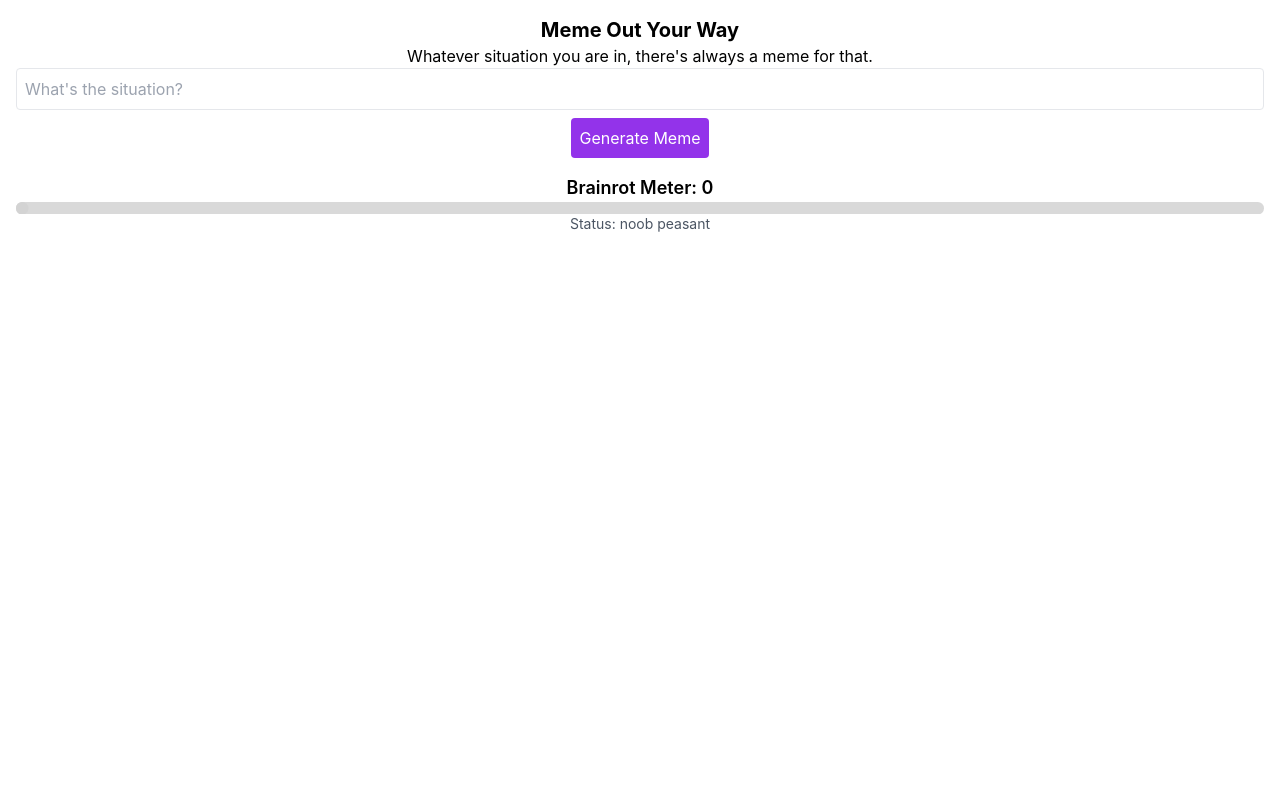
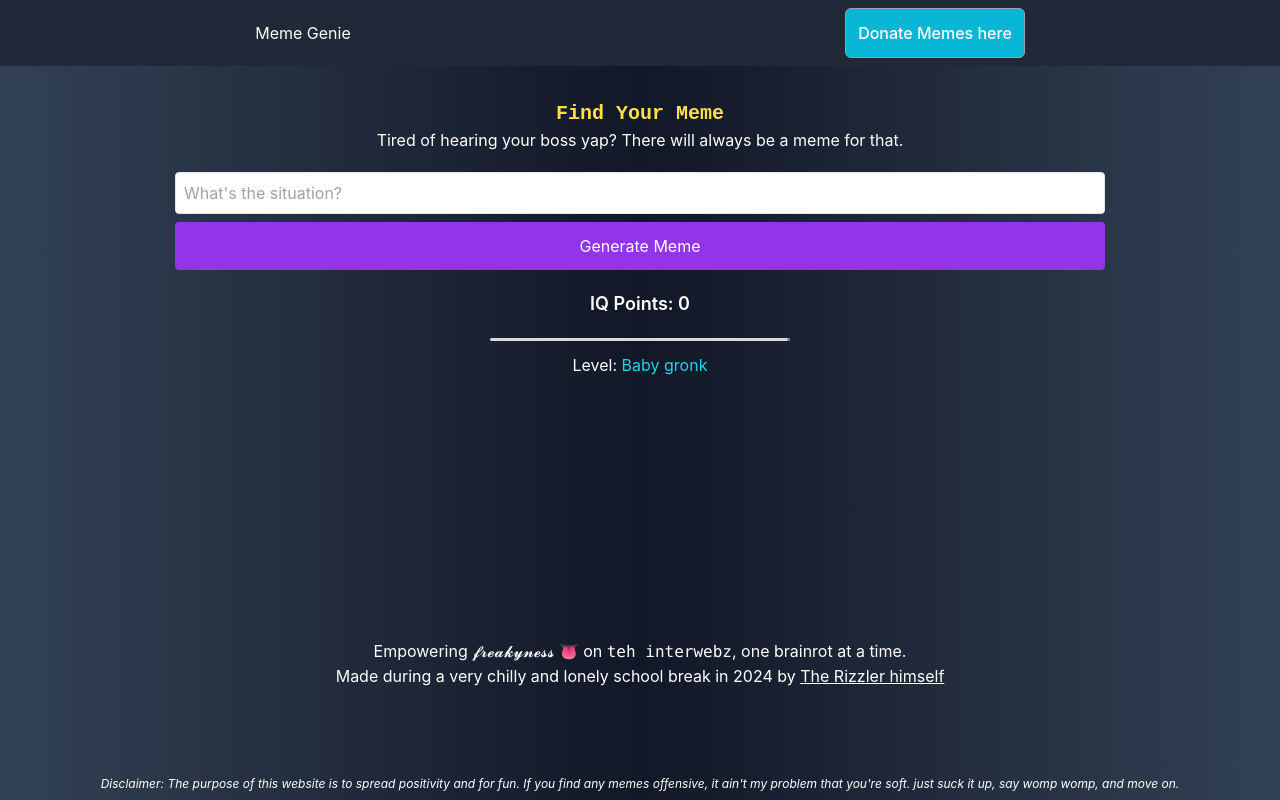
Before and after one commit to AimanFariz/stonks-frontend, a React (Create React App) app: page / in a window 1280 px wide. Built offline with nearby package versions, Linux system fonts and the light colour scheme.

Commit message:
Made it prettier and more functional. check log for more info i ain't got space to tell errything in a commit message duhh

```diff
--- a/package.json
+++ b/package.json
@@ -6,10 +6,12 @@
     "@testing-library/jest-dom": "^5.17.0",
     "@testing-library/react": "^13.4.0",
     "@testing-library/user-event": "^13.5.0",
+    "html-to-image": "^1.11.11",
     "rc-progress": "^4.0.0",
     "react": "^18.3.1",
     "react-dom": "^18.3.1",
     "react-scripts": "5.0.1",
+    "react-simple-typewriter": "^5.0.1",
     "web-vitals": "^2.1.4"
   },
   "scripts": {
--- a/src/App.css
+++ b/src/App.css
@@ -1,5 +1,6 @@
 .App {
   text-align: center;
+  background-color: #334155;
 }
 
 .App-logo {
--- a/src/App.js
+++ b/src/App.js
@@ -1,9 +1,11 @@
 import './App.css';
 import AutoMemeGenerator from './components/AutoMemeGenerator';
+import NavBar from './components/NavBar';
 
 function App() {
   return (
     <div className="App">
+      <NavBar/>
       <AutoMemeGenerator/>
     </div>
   );
--- a/src/components/AutoMemeGenerator.js
+++ b/src/components/AutoMemeGenerator.js
@@ -1,152 +1,193 @@
-import React, { useState } from "react";
-import { Line} from 'rc-progress';
-
-
+import React, { useState, useRef } from "react";
+import {Typewriter} from "react-simple-typewriter"
+import {Line } from "rc-progress";
+import { toPng } from 'html-to-image';
 const AutoMemeGenerator = () => {
   const [input, setInput] = useState("");
   const [memeCount, setMemeCount] = useState(0);
   const [generatedMeme, setGeneratedMeme] = useState(null);
+  const [loading, setLoading] = useState(false); // Loading state
 
-  // Fetch memes from Google Drive with the keyword in the name
+  const memeRef = useRef(null);
+
+  const handleExport = () => {
+    if (memeRef.current) {
+      toPng(memeRef.current)
+        .then((dataUrl) => {
+          const link = document.createElement('a');
+          link.download = 'meme.png';
+          link.href = dataUrl;
+          link.click();
+        })
+        .catch((error) => console.error('Error exporting meme:', error));
+    }
+  };
+
   const fetchMemesFromDrive = async (keywords) => {
-    const folderId = "1y6vnmGJirAOOlyv_2b3rgy-5nW95DPT4"; // Replace with your folder ID
-    const apiKey = "AIzaSyDdy9EebzUeZYBt6ERb_m_3vo0d9bFqHPs"; // Replace with your API key
+    const folderId = "1y6vnmGJirAOOlyv_2b3rgy-5nW95DPT4" || "1HA9w4OwQvbPb_-RgcfNRwp0WbpzbSah0";
+    const apiKey = "AIzaSyDdy9EebzUeZYBt6ERb_m_3vo0d9bFqHPs";
+    let allFiles = [];
+    setLoading(true); // Start loading
 
-    let allFiles = [];
-
-    // For each word in the keywords array, search Google Drive for matching files
     for (let keyword of keywords) {
       const url = `https://www.googleapis.com/drive/v3/files?q='${folderId}'+in+parents+and+name+contains+'${keyword}'&key=${apiKey}&fields=files(id,name,mimeType)`;
+
       const response = await fetch(url);
       const data = await response.json();
 
-      // Filter out non-image files
-      const imageFiles = data.files.filter(file => file.mimeType.startsWith("image/"));
+      const imageFiles = data.files.filter((file) => file.mimeType.startsWith("image/"));
       allFiles = [...allFiles, ...imageFiles];
     }
 
     if (allFiles.length > 0) {
-      // Randomly select a meme from the collected files
       const randomImage = allFiles[Math.floor(Math.random() * allFiles.length)];
-      // Use the file ID to construct the direct URL
-      // const imageUrl = `http://localhost:4000/proxy-image?id=${randomImage.id}`;
-    //   const imageUrl = `https://stonks-backend-sandy.vercel.app/api/proxy-image?id=${randomImage.id}`;
       const imageUrl = `https://stonks-backend-sandy.vercel.app/api/proxy-image?id=${randomImage.id}&t=${new Date().getTime()}`;
+      const caption = `When "${keywords.join(", ")}" happens...`;
 
-      console.log(imageUrl)
-      const caption = `When "${keywords.join(', ')}" happens...`;
-
-      // Set meme from Google Drive
       setGeneratedMeme({
         url: imageUrl,
         text: caption,
-        source: "drive", // Indicate source is from Google Drive
+        source: "drive",
       });
     } else {
       console.log("No matching image found.");
     }
-    setInput("")
+
+    setLoading(false); // End loading
+    setInput("");
   };
 
-  // Fetch memes from the external API (e.g., Imgflip)
-  // const fetchMemeFromAPI = async (keywords) => {
-  //   const response = await fetch("https://api.imgflip.com/get_memes");
-  //   const data = await response.json();
-
-  //   // Filter memes based on keyword in the name
-  //   const filteredMemes = data.data.memes.filter(meme =>
-  //     keywords.some(keyword => meme.name.toLowerCase().includes(keyword.toLowerCase()))
-  //   );
-
-  //   if (filteredMemes.length > 0) {
-  //     const template = filteredMemes[Math.floor(Math.random() * filteredMemes.length)];
-  //     const caption = `When "${keywords.join(', ')}" happens...`;
-
-  //     // Set meme from API
-  //     setGeneratedMeme({
-  //       url: template.url,
-  //       text: caption,
-  //       source: "api", // Indicate source is from Imgflip API
-  //     });
-  //   } else {
-  //     console.log("No matching memes found.");
-  //   }
-  // };
-
-  // Combined function to fetch meme (either from Google Drive or API)
   const fetchMeme = async () => {
-    const inputWords = input.trim().split(/\s+/); // Split input into words based on whitespace
+    const inputWords = input.trim().split(/\s+/);
     if (inputWords.length === 0) {
       alert("Please enter a valid keyword");
       return;
+    } else {
+      alert(`${memeCount - 1} iq points`);
     }
 
-    // Call both functions with the list of keywords (words from the input)
-    // if (Math.random() > 0.5) { // Randomly decide which source to fetch from
-    //   fetchMemeFromAPI(inputWords);
-    // } else {
-    //   fetchMemesFromDrive(inputWords);
-    // }
-    fetchMemesFromDrive(inputWords)
-    setMemeCount(memeCount + 1); // Always increase the meter regardless of the input
+    fetchMemesFromDrive(inputWords);
+    setMemeCount(memeCount - 1);
   };
 
   const getBrainrotLabel = (count) => {
     switch (true) {
-      case count <= 5:
-        return "noob peasant";
-      case count <= 10:
-        return "Bussin' content. u GYATT to make more!";
-      case count <= 15:
-        return "Blud thinks he's Carti";
-      case count <= 20:
-        return "Chat is this real? Bro is COOKED";
-      case count <= 25:
+      case count >= -5:
+        return "Baby gronk";
+      case count >= -10:
+        return "I ain't tryna glaze, but ur COOKING";
+      case count >= -15:
+        return "Bro thinks he's Carti";
+      case count >= -20:
+        return "Certified Yapper";
+      case count >= -25:
         return "If u produced this much, just put the fries in the bag lil bro 😭";
-      case count <= 30:
-        return "Memes are Life";
-      case count <= 35:
-        return "Meme Fiend";
-      case count <= 40:
-        return "The Memerati";
-      case count <= 450:
-        return "Skibidi memer";
+      case count >= -50:
+        return "Sigma Grindset";
       default:
-        return "The Rizzler type shi";
+        return "Sigma Grindset";
     }
   };
 
+
   return (
-    <div className="p-4">
-      <h1 className="text-xl font-bold ">Meme Out Your Way</h1>
-      <p>Whatever situation you are in, there's always a meme for that.</p>
+    <div className="px-5 pt-20 overflow-auto h-screen flex-grow bg-gradient-to-r from-slate-700 via-gray-900 to-slate-700 text-white flex flex-col">
+
+      <div className="py-5">
+      <h1 className="text-xl font-bold text-yellow-300" style={{fontFamily:"monospace"}}>Find Your Meme</h1>
+      <span className="text-white">
+      <Typewriter
+         words = {[
+          "Crashing out over your classes? ",
+          "Tired of hearing your boss yap? ",
+          "Mind went blank while flirting? ",
+          "Need a meme break in between shifts? ",
+          "Can't handle that group project anymore? ",
+          "Your sports team loses (again)? ",
+          "Have trouble sleeping? ",
+          "Just got roasted by your friend again? ",
+          "Trying to adult but everything’s a mess? ",
+          "Just got dumped by the love of your life? "
+        ]}
+        loop={false}
+        // cursor
+        // cursorStyle='|'
+        typeSpeed={20}
+        deleteSpeed={40}
+        delaySpeed={2000}
+        />
+        There will always be a meme for that.
+      </span>
+      </div>
+
+      <div className="w-3/4 flex flex-col" style={{margin:'0 auto'}}>
       <input
         type="text"
         placeholder="What's the situation?"
         value={input}
         onChange={(e) => setInput(e.target.value)}
-        className="border rounded p-2 w-full"
+        className="border rounded p-2 w-full text-gray-500"
       />
       <button
         onClick={fetchMeme}
-        className="bg-purple-600 text-white rounded p-2 mt-2"
+        className="bg-purple-600 text-white rounded p-3 mt-2"
+        disabled={loading} // Disable button while loading
       >
-        Generate Meme
+        {loading ? "Loading..." : "Generate Meme"}
       </button>
-      {generatedMeme && (
-        <div className="mt-4 flex justify-center flex-col border border-red-600">
-          <img src={generatedMeme.url} alt="Generated Meme" className="m-auto" height={200} width={500} onError={() => console.log("Failed to load image")}/>
-          <p className="text-center mt-2 font-bold">{generatedMeme.text}</p>
-          <p className="text-center text-sm">Source: {generatedMeme.source === "drive" ? "Yo mama" : "some random public APIs"}</p>
+      </div>
+
+
+      {loading && (
+        <div className="flex justify-center mt-4">
+          {/* Spinner or Animation */}
+          <div className="animate-spin rounded-full h-16 w-16 border-t-2 border-cyan-400"></div>
         </div>
       )}
-      <div className="text-center mt-4">
-        <p className="text-lg font-semibold">Brainrot Meter: {memeCount}</p>
-        <Line percent={memeCount} strokeWidth={1} strokeColor="#D3D3D3" />
-        <p className="text-sm text-gray-600">
-          Status: {getBrainrotLabel(memeCount)}
+
+      {generatedMeme && !loading && (
+        <div className="mt-4 flex justify-center flex-col border border-cyan-600">
+          <img
+            src={generatedMeme.url}
+            alt="Generated Meme"
+            className="m-auto object-cover"
+            height={200}
+            width={300}
+            onError={() => console.log("Failed to load image")}
+          />
+          {/* <p className="text-center mt-2 font-bold">{generatedMeme.text}</p>
+          <p className="text-center text-sm">
+            Source: {generatedMeme.source === "drive" ? "Yo mama's hard drive" : "some random public APIs"}
+          </p> */}
+        </div>
+      )}
+
+      <div>
+        <p className="text-lg p-5 font-semibold text-white">IQ Points: {memeCount}</p>
+        <div style={{ width: "300px", margin: "0 auto" }}>
+        <Line percent={Math.abs(memeCount)} strokeWidth={1} strokeColor="#3b82f6"
+          style={{
+            transform: "rotateY(180deg)",
+            animation: "ease-in-out"
+          }}/>
+          <p className="text-cyan-400 p-3">
+          <span className="text-white">Level:</span> {getBrainrotLabel(memeCount)}
         </p>
+        </div>
+        {generatedMeme?<button
+            className="bg-green-600 text-white px-4 py-2 mt-4"
+            onClick={handleExport}
+        >
+            Export Meme
+        </button>:null}
+
       </div>
+      <footer className="p-20 flex flex-col justify-end items-center h-full">
+        <p className="">Empowering 𝓯𝓻𝓮𝓪𝓴𝔂𝓷𝓮𝓼𝓼 👅 on <span className='font-mono'>teh interwebz</span>, one brainrot at a time.</p>
+        <p>Made during a very chilly and lonely school break in 2024 by <a target="_blank" href='https://www.instagram.com/aimanfz05/' className='underline'>The Rizzler himself</a></p>
+      </footer>
+<p className="italic text-xs py-2">Disclaimer: The purpose of this website is to spread positivity and for fun. If you find any memes offensive, it ain't my problem that you're soft. just suck it up, say womp womp, and move on.</p>
+
     </div>
   );
 };
--- /dev/null
+++ b/src/components/NavBar.js
@@ -0,0 +1,10 @@
+import React from 'react'
+
+export default function NavBar() {
+  return (
+    <div className='fixed justify-around flex w-full bg-gray-800 text-white p-2 text-center items-center'>
+        <p>Meme Genie</p>
+        <a href='https://drive.google.com/drive/folders/1HA9w4OwQvbPb_-RgcfNRwp0WbpzbSah0?usp=drive_link' className='border border-slate-400 p-3 bg-cyan-500 rounded-md text-white font-medium hover:bg-cyan-400'>Donate Memes here</a>
+    </div>
+  )
+}
```
Also changed, not shown: 2 other files (tests, documents, lock files or other folders).
